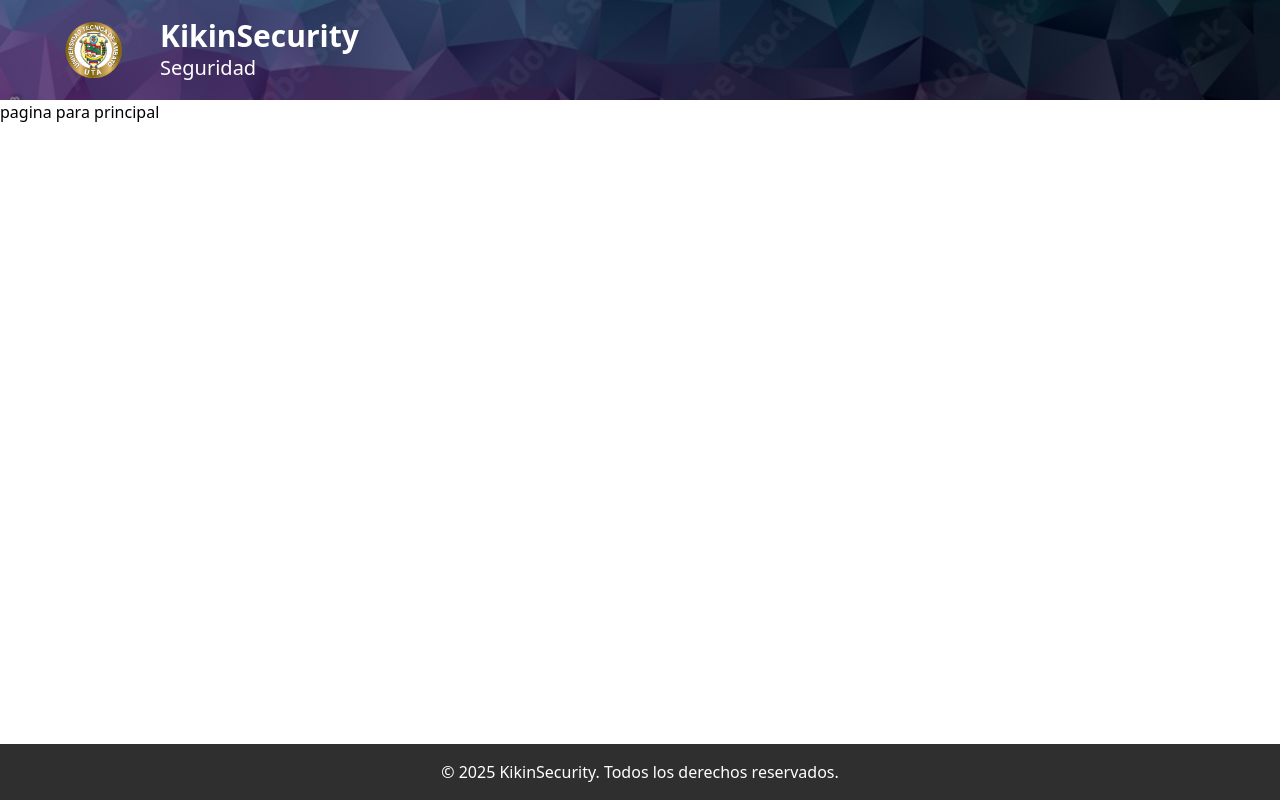
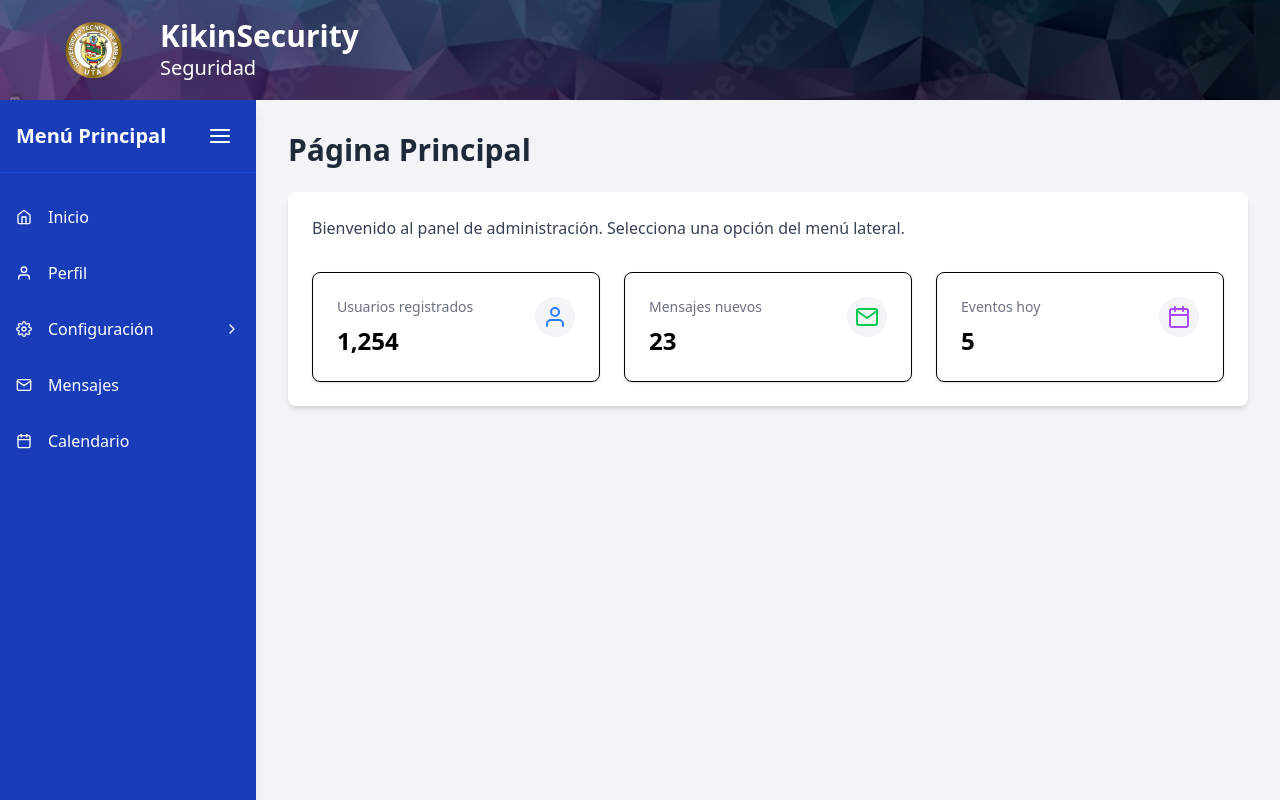
Before and after one commit to CriSant20/cerveceriaT, a React (Vite) app: page /Principal in a window 1280 px wide. Shown: the top 800 px of the page. Built offline with nearby package versions, Linux system fonts and the light colour scheme.

Commit message:
se crea menu para gestion del usuario

```diff
--- a/package.json
+++ b/package.json
@@ -17,8 +17,8 @@
     "@tailwindcss/vite": "^4.0.0",
     "react": "^18.3.1",
     "react-dom": "^18.3.1",
-    "react-icons": "^5.4.0",
-    "react-router-dom": "^7.1.3",
+    "react-icons": "^5.5.0",
+    "react-router-dom": "^7.6.2",
     "react-select": "^5.10.0",
     "react-table": "^7.8.0",
     "react-toastify": "^11.0.3"
--- a/src/interfaces/Register/Register.interface.ts
+++ b/src/interfaces/Register/Register.interface.ts
@@ -1,15 +1,17 @@
 export interface UserFormData {
+  cedula: number;
   name: string;
-  surname?: string; // Hice surname opcional
+  surname?: string;
   email: string;
   password: string;
   repeatPassword: string;
 }
 
-export type FormErrors = Partial<{
-  isRepeatPasswordNotEqual: boolean;
-  isPasswordTooShort: boolean;
-  isInvalidEmail: boolean;
-  isNameInvalid: boolean;
-  isWeakPassword: boolean;
-}>;
+export interface FormErrors {
+  isRepeatPasswordNotEqual?: boolean;
+  isPasswordTooShort?: boolean;
+  isInvalidEmail?: boolean;
+  isNameInvalid?: boolean;
+  isWeakPassword?: boolean;
+  isCedulaInvalid?: boolean;
+}
--- a/src/pages/Principal/Principal.tsx
+++ b/src/pages/Principal/Principal.tsx
@@ -1,7 +1,169 @@
+import React, { useState } from 'react';
+import { Link } from 'react-router-dom';
+import { FiMenu, FiHome, FiUser, FiSettings, FiMail, FiCalendar, FiChevronRight } from 'react-icons/fi';
+
 const Principal: React.FC = () => {
+  const [isMenuOpen, setIsMenuOpen] = useState(true);
+  const [activeSubmenu, setActiveSubmenu] = useState<string | null>(null);
+
+  const toggleMenu = () => setIsMenuOpen(!isMenuOpen);
+
+  const toggleSubmenu = (menu: string) => {
+    setActiveSubmenu(activeSubmenu === menu ? null : menu);
+  };
+
   return (
-    <div>
-      <h1>pagina para principal</h1>
+    <div className="flex h-screen bg-gray-100">
+      {/* Menú lateral */}
+      <div
+        className={`bg-blue-800 text-white transition-all duration-300 ease-in-out
+        ${isMenuOpen ? 'w-64' : 'w-20'} overflow-hidden shadow-lg`}
+      >
+        <div className="p-4 flex items-center justify-between border-b border-blue-700">
+          {isMenuOpen && <h1 className="text-xl font-bold">Menú Principal</h1>}
+          <button
+            onClick={toggleMenu}
+            className="p-2 rounded-lg hover:bg-blue-700 transition-colors"
+            aria-label="Toggle menu"
+          >
+            <FiMenu size={24} />
+          </button>
+        </div>
+
+        <nav className="mt-4">
+          {/* Enlace simple */}
+          <MenuItem
+            to="/"
+            icon={<FiHome />}
+            text="Inicio"
+            isMenuOpen={isMenuOpen}
+          />
+
+          {/* Enlace simple */}
+          <MenuItem
+            to="/perfil"
+            icon={<FiUser />}
+            text="Perfil"
+            isMenuOpen={isMenuOpen}
+          />
+
+          {/* Submenú ejemplo */}
+          <div>
+            <button
+              onClick={() => toggleSubmenu('config')}
+              className={`w-full flex items-center p-4 hover:bg-blue-700 transition-colors ${activeSubmenu === 'config' ? 'bg-blue-700' : ''}`}
+            >
+              <FiSettings className="mr-4" />
+              {isMenuOpen && (
+                <>
+                  <span className="flex-1 text-left">Configuración</span>
+                  <FiChevronRight className={`transition-transform ${activeSubmenu === 'config' ? 'transform rotate-90' : ''}`} />
+                </>
+              )}
+            </button>
+
+            {isMenuOpen && activeSubmenu === 'config' && (
+              <div className="bg-blue-900 pl-8">
+                <MenuItem
+                  to="/config/usuarios"
+                  icon={<FiUser />}
+                  text="Usuarios"
+                  isMenuOpen={isMenuOpen}
+                  isSubitem
+                />
+                <MenuItem
+                  to="/config/permisos"
+                  icon={<FiSettings />}
+                  text="Permisos"
+                  isMenuOpen={isMenuOpen}
+                  isSubitem
+                />
+              </div>
+            )}
+          </div>
+
+          {/* Más enlaces */}
+          <MenuItem
+            to="/mensajes"
+            icon={<FiMail />}
+            text="Mensajes"
+            isMenuOpen={isMenuOpen}
+          />
+          <MenuItem
+            to="/calendario"
+            icon={<FiCalendar />}
+            text="Calendario"
+            isMenuOpen={isMenuOpen}
+          />
+        </nav>
+      </div>
+
+      {/* Contenido principal */}
+      <div className="flex-1 overflow-auto p-8">
+        <h1 className="text-3xl font-bold text-gray-800 mb-6">Página Principal</h1>
+        <div className="bg-white rounded-lg shadow-md p-6">
+          <p className="text-gray-700">Bienvenido al panel de administración. Selecciona una opción del menú lateral.</p>
+
+          {/* Ejemplo de contenido */}
+          <div className="mt-8 grid grid-cols-1 md:grid-cols-3 gap-6">
+            <DashboardCard
+              title="Usuarios registrados"
+              value="1,254"
+              icon={<FiUser className="text-blue-500" size={24} />}
+            />
+            <DashboardCard
+              title="Mensajes nuevos"
+              value="23"
+              icon={<FiMail className="text-green-500" size={24} />}
+            />
+            <DashboardCard
+              title="Eventos hoy"
+              value="5"
+              icon={<FiCalendar className="text-purple-500" size={24} />}
+            />
+          </div>
+        </div>
+      </div>
+    </div>
+  );
+};
+
+// Componente para items del menú
+const MenuItem: React.FC<{
+  to: string;
+  icon: React.ReactNode;
+  text: string;
+  isMenuOpen: boolean;
+  isSubitem?: boolean;
+}> = ({ to, icon, text, isMenuOpen, isSubitem = false }) => {
+  return (
+    <Link
+      to={to}
+      className={`flex items-center p-4 hover:bg-blue-700 transition-colors ${isSubitem ? 'pl-8' : ''}`}
+    >
+      <span className={isSubitem ? 'mr-3 ml-2' : 'mr-4'}>{icon}</span>
+      {isMenuOpen && <span>{text}</span>}
+    </Link>
+  );
+};
+
+// Componente para tarjetas del dashboard
+const DashboardCard: React.FC<{
+  title: string;
+  value: string;
+  icon: React.ReactNode;
+}> = ({ title, value, icon }) => {
+  return (
+    <div className="bg-white border rounded-lg p-6 shadow-sm hover:shadow-md transition-shadow">
+      <div className="flex justify-between items-start">
+        <div>
+          <h3 className="text-gray-500 text-sm font-medium">{title}</h3>
+          <p className="text-2xl font-bold mt-2">{value}</p>
+        </div>
+        <div className="p-2 rounded-full bg-gray-100">
+          {icon}
+        </div>
+      </div>
     </div>
   );
 };
--- a/src/pages/Register/register.tsx
+++ b/src/pages/Register/register.tsx
@@ -1,26 +1,43 @@
 import React, { useState } from 'react';
 import { UserFormData, FormErrors } from '../../interfaces/Register/Register.interface';
-
 const Register: React.FC = () => {
   const [errors, setErrors] = useState<FormErrors | null>(null);
+
+  const validateEmail = (email: string): boolean => {
+    const re = /^[^\s@]+@[^\s@]+\.[^\s@]+$/;
+    return re.test(email);
+  };
 
   const handleSignUp = (e: React.FormEvent<HTMLFormElement>) => {
     e.preventDefault();
     const formData = new FormData(e.currentTarget);
-    const payload = Object.fromEntries(formData.entries()) as unknown as UserFormData;
+
+    // Conversión explícita de los valores
+    const payload: UserFormData = {
+      cedula: Number(formData.get('cedula')),
+      name: formData.get('name') as string,
+      surname: formData.get('surname') as string,
+      email: formData.get('email') as string,
+      password: formData.get('password') as string,
+      repeatPassword: formData.get('repeatPassword') as string
+    };
 
     // Validaciones
     const newErrors: FormErrors = {};
 
-    if (!payload.name.trim()) {
+    if (isNaN(payload.cedula)) {
+      newErrors.isCedulaInvalid = true;
+    }
+
+    if (!payload.name?.trim()) {
       newErrors.isNameInvalid = true;
     }
 
-    if (!validateEmail(payload.email)) {
+    if (!payload.email || !validateEmail(payload.email)) {
       newErrors.isInvalidEmail = true;
     }
 
-    if (payload.password.length < 8) {
+    if (!payload.password || payload.password.length < 8) {
       newErrors.isPasswordTooShort = true;
     } else if (!/[A-Z]/.test(payload.password) ||
                !/[0-9]/.test(payload.password) ||
@@ -37,10 +54,9 @@ const Register: React.FC = () => {
       return;
     }
 
-    // Si no hay errores
     setErrors(null);
     console.log('Form data:', payload);
-    // Aquí iría tu lógica de envío del formulario
+    // Lógica de envío del formulario
   };
 
   return (
@@ -50,20 +66,27 @@ const Register: React.FC = () => {
       noValidate
     >
       <h2 className="text-2xl font-bold text-gray-800 mb-6">Crea una cuenta de Usuario</h2>
-       <div className="mb-4">
+
+      <div className="mb-4">
         <label htmlFor="cedula" className="block text-gray-700 mb-2">Cédula*</label>
         <input
           required
-
-          type="text"
-          id="name"
-          name="name"
-          className={`w-full px-3 py-2 border ${errors?.isNameInvalid ? 'border-red-500' : 'border-gray-300'} rounded-md focus:outline-none focus:ring-2 focus:ring-rose-500`}
+          type="number"
+          id="cedula"
+          name="cedula"
+          className={`w-full px-3 py-2 border ${errors?.isCedulaInvalid ? 'border-red-500' : 'border-gray-300'} rounded-md focus:outline-none focus:ring-2 focus:ring-rose-500`}
+          onKeyDown={(e) => {
+            if (!/[0-9]|Backspace|Tab|ArrowLeft|ArrowRight/.test(e.key)) {
+              e.preventDefault();
+            }
+          }}
         />
-        {errors?.isNameInvalid && (
-          <p className="mt-1 text-sm text-red-600">Por favor ingresa tu nombre</p>
+        {errors?.isCedulaInvalid && (
+          <p className="mt-1 text-sm text-red-600">Por favor ingresa un número válido</p>
         )}
       </div>
+
+      {/* Resto del formulario permanece igual */}
       <div className="mb-4">
         <label htmlFor="name" className="block text-gray-700 mb-2">Nombre *</label>
         <input
```
Also changed, not shown: 1 other file (tests, documents, lock files or other folders).
